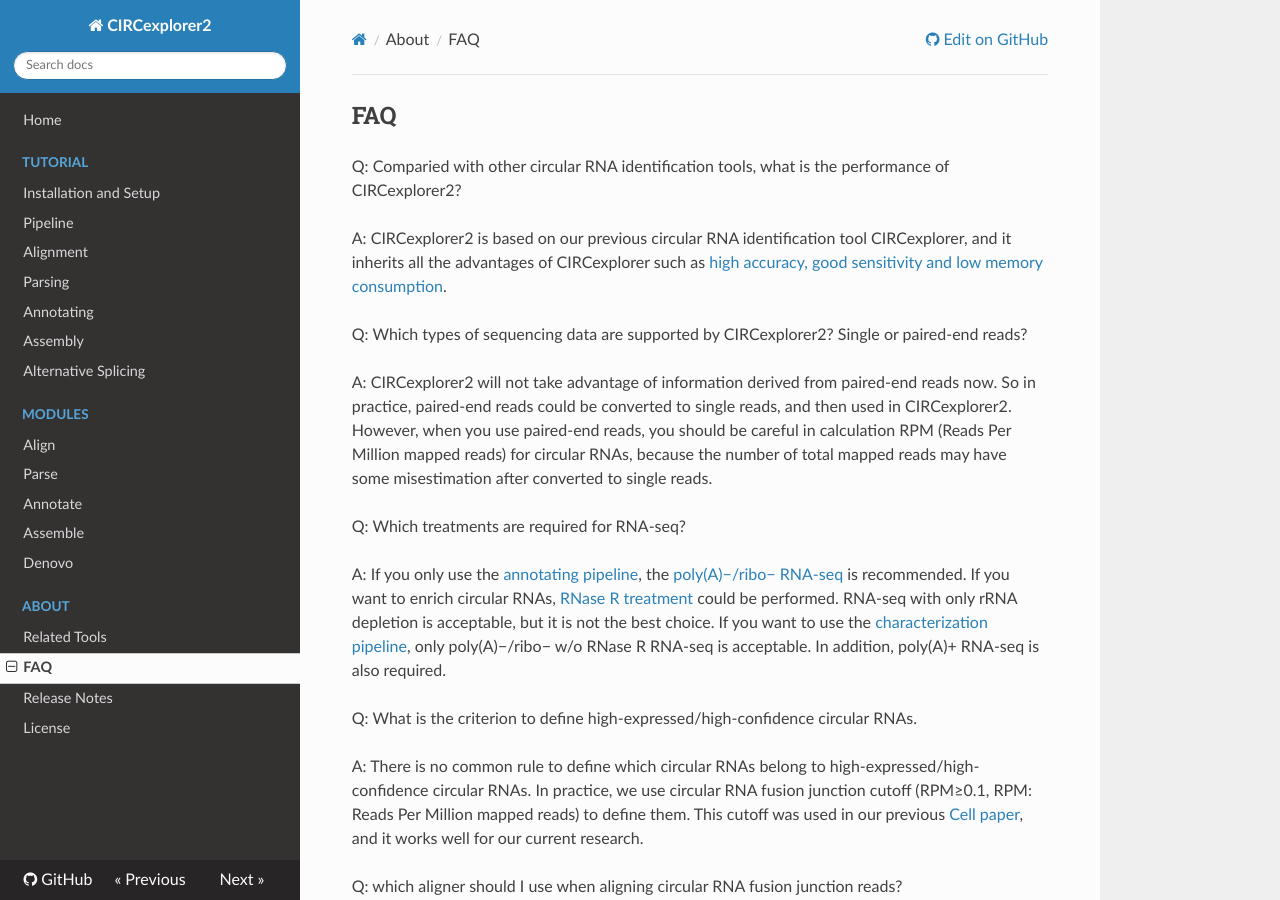
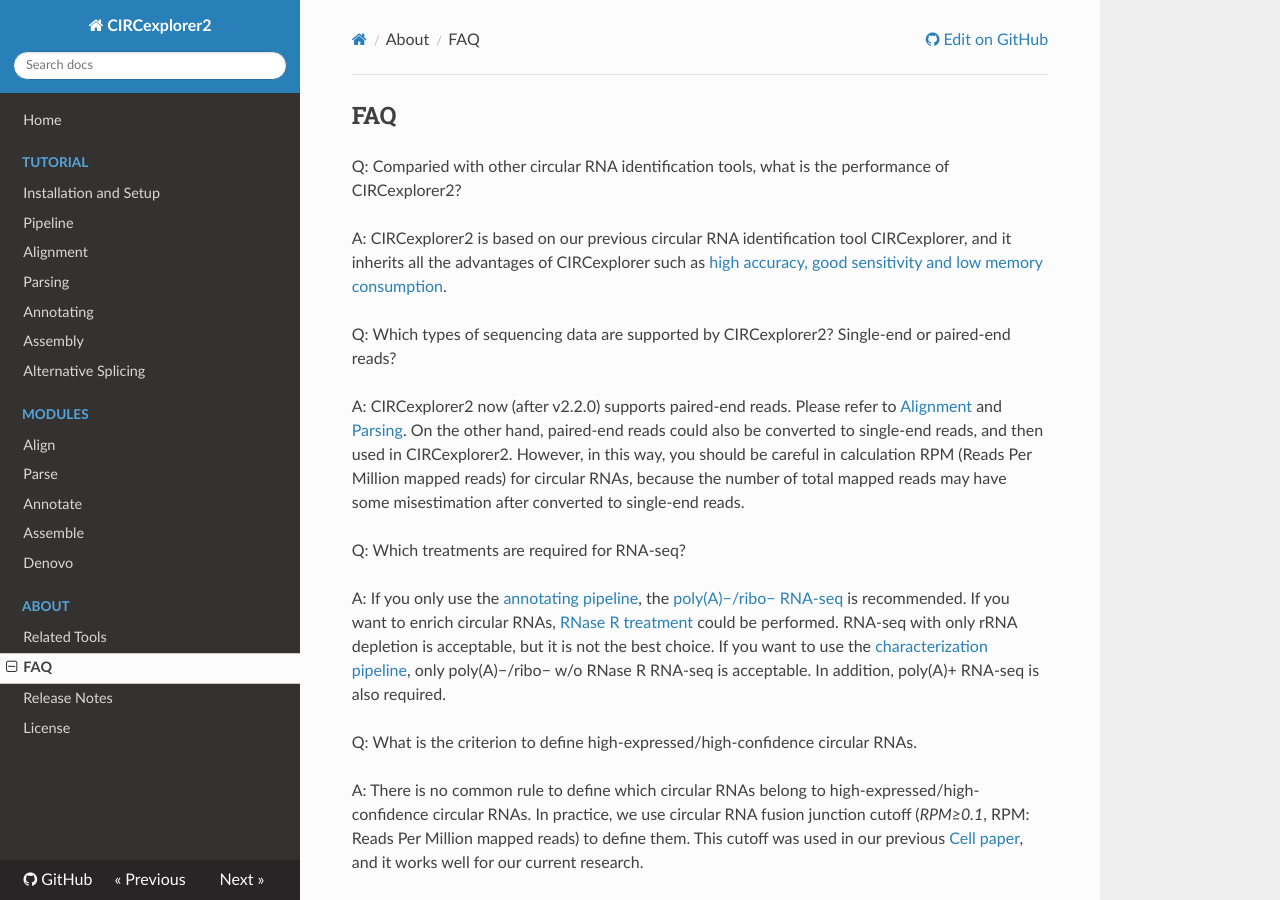
Before and after one commit to YangLab/CIRCexplorer2, an MkDocs documentation site: the page built from docs/about/faq.md, in a window 1280 px wide and 900 px high. Built offline with MkDocs 1.6.1, drawn with Linux system fonts in a browser that asks for light colours; nearby versions of some CDN libraries; old or Windows-style settings are respelled for this version of MkDocs.

Commit message:
fix some typos

```diff
--- a/docs/about/faq.md
+++ b/docs/about/faq.md
@@ -4,9 +4,9 @@
 
 A: CIRCexplorer2 is based on our previous circular RNA identification tool CIRCexplorer, and it inherits all the advantages of CIRCexplorer such as [high accuracy, good sensitivity and low memory consumption](http://nar.oxfordjournals.org/content/44/6/e58.abstract).
 
-Q: Which types of sequencing data are supported by CIRCexplorer2? Single or paired-end reads?
+Q: Which types of sequencing data are supported by CIRCexplorer2? Single-end or paired-end reads?
 
-A: CIRCexplorer2 will not take advantage of information derived from paired-end reads now. So in practice, paired-end reads could be converted to single reads, and then used in CIRCexplorer2. However, when you use paired-end reads, you should be careful in calculation RPM (Reads Per Million mapped reads) for circular RNAs, because the number of total mapped reads may have some misestimation after converted to single reads.
+A: CIRCexplorer2 now (after v2.2.0) supports paired-end reads. Please refer to [Alignment](../tutorial/alignment.md) and [Parsing](../tutorial/parsing.md). On the other hand, paired-end reads could also be converted to single-end reads, and then used in CIRCexplorer2. However, in this way, you should be careful in calculation RPM (Reads Per Million mapped reads) for circular RNAs, because the number of total mapped reads may have some misestimation after converted to single-end reads.
 
 Q: Which treatments are required for RNA-seq?
 
@@ -14,7 +14,7 @@
 
 Q: What is the criterion to define high-expressed/high-confidence circular RNAs.
 
-A: There is no common rule to define which circular RNAs belong to high-expressed/high-confidence circular RNAs. In practice, we use circular RNA fusion junction cutoff (RPM≥0.1, RPM: Reads Per Million mapped reads) to define them. This cutoff was used in our previous [Cell paper](http://www.sciencedirect.com/science/article/pii/S0092867414011118), and it works well for our current research.
+A: There is no common rule to define which circular RNAs belong to high-expressed/high-confidence circular RNAs. In practice, we use circular RNA fusion junction cutoff (*RPM≥0.1*, RPM: Reads Per Million mapped reads) to define them. This cutoff was used in our previous [Cell paper](http://www.sciencedirect.com/science/article/pii/S0092867414011118), and it works well for our current research.
 
 Q: which aligner should I use when aligning circular RNA fusion junction reads?
 
```
Also changed, not shown: 2 other files.
